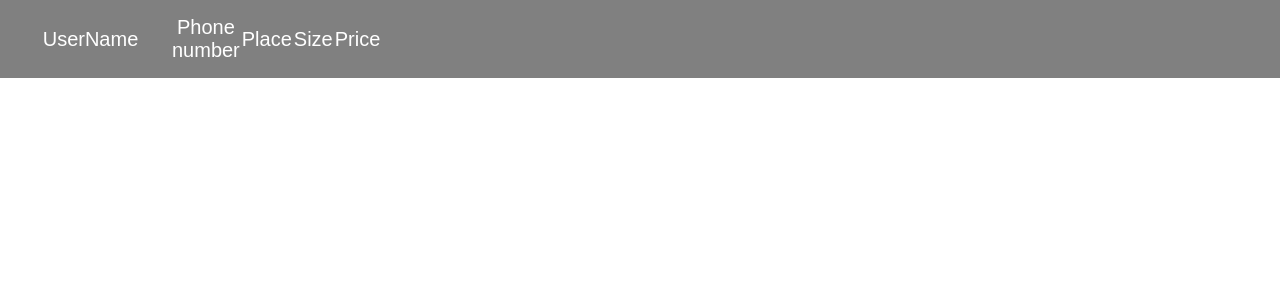
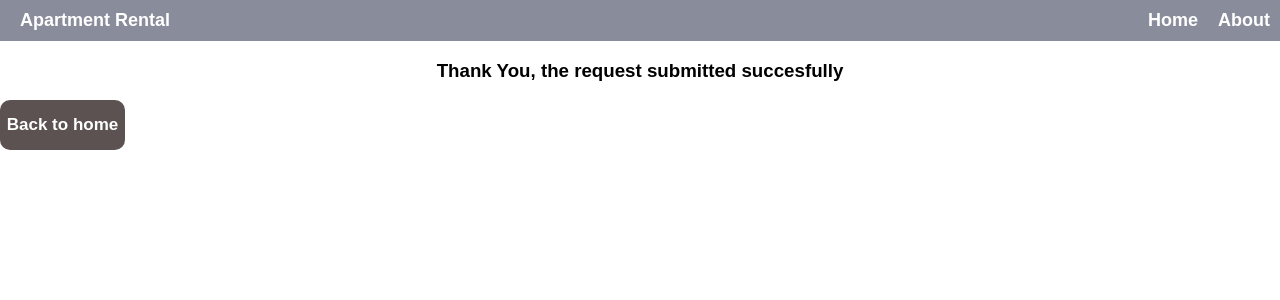
Before and after one commit to AliGreo/Flask-app, a Flask app: template templates/done.html in a window 1280 px wide. Shown: the top 300 px of the page. Run offline with Flask 3, Linux system fonts and the light colour scheme; the template is opened without the code that fills it, so the values that code supplies are empty.

Commit message:
update version 7

```diff
--- a/app.py
+++ b/app.py
@@ -47,7 +47,7 @@ def done():
 
         data = pd.read_csv('data.csv').to_dict(orient='records')
 
-        return redirect(url_for('done', data=data))
+        return render_template('done.html', data=data)
 
     else:
         return redirect(url_for('done'))
--- a/static/css/style.css
+++ b/static/css/style.css
@@ -7,67 +7,74 @@ body{
     box-sizing: border-box;
 }
 
+/* style the tabel */
+
 table{
-    margin-top: 45px;
-    background-color:antiquewhite;
-    border: 1px solid black;
+    margin-top: 20px;
+    width: 100%;
     border-collapse: collapse;
-    width: 100%;
-}
-
-.data th{
-    margin-top: 50px;
-    width: 100%;
-    color: #fff;
-    font-size: 20px;
-    font-weight: 500;
+    border: 1px solid #ddd;
+    align-items: center;
 }
 
 
-.header{
-position: fixed;
-top: 0;
-left: 0;
-width: 100%;
-padding: 15px 10px;
-background-color: gray;
-display: flex;
-justify-content: space-between;
-align-items: center;
-z-index: 1000;
+table thead{
+    background-color: gray;
+    color: #fff;
+    width: 100%;
+    align-items: center;
 }
 
-.navbar a{
+.header{
+    background-color: gray;
+    color: #fff;
+    padding: 10px 0;
+    text-align: center;
+}
+
+
+
+/* style the header */
+
+.navbar {
+    display: flex;
+    justify-content: space-between;
+    align-items: center;
+    background-color: rgb(137, 140, 154); /* Adjust as needed */
+    padding: 10px;
+}
+
+.head_h1{
+    color: #fff;
+    font-size: 30px;
+    font-weight: 700;
+    margin-left: 10px;
+}
+
+.navbar a {
     color: #fff;
     text-decoration: none;
     font-weight: 700;
     font-size: 18px;
-    margin-left: 20px;
+    margin-left: 10px;
 }
 
-.navbar a:hover{
-    color: rebeccapurple;
-}
-
-.rental{
-    font-size: 32px;
-    font-weight: 500;
-    text-decoration: none;
-    color: #fff;
+.navbar-links {
+    display: flex;
+    gap: 10px; /* Adds spacing between the links */
 }
 
 
 
+/* style the form */
+
 .form_div{
-    background-color: gray;
-    width: 50%;
-    margin-top: 100px;
+    background-color: rgb(92, 82, 82);
+    margin-top: 10px;
+    width: 60%;
     display: flex;
     justify-content:center;
-    align-items: center;
-    margin-left: 200px;
-    margin-right: 200px;
-    padding: 10px 20px;
+    margin-left: 150px;
 }
 
 
@@ -104,7 +111,8 @@ form button{
     width: 100%;
     padding: 10px;
     margin-top: 10px;
-    background-color: yellowgreen;
+    margin-bottom: 10px;
+    background-color: rgb(190, 221, 128);
     color: #fff;
     border: none;
     border-radius: 10px;
@@ -114,3 +122,36 @@ form button{
 form button:hover{
     background-color: rebeccapurple;
 }
+
+.about_h3{
+margin-top: 100px;
+padding-left: 20px;
+}
+
+
+
+/* style the done page */
+
+.done_h3{
+align-items: center;
+text-align: center;
+}
+
+
+.back_home_div{
+    display: flex;
+    justify-content: center;
+    align-items: center;
+    background-color: rgb(92, 82, 82);
+    width: 125px;
+    height: 50px;
+    border: #14e893;
+    border-radius: 10px;
+}
+
+.back_home{
+    text-decoration: none;
+    font-weight: 700;
+    font-size: 17px;
+    color: #fff;
+}
--- a/templates/about.html
+++ b/templates/about.html
@@ -5,5 +5,5 @@
 
 
 {% block content %}
-<h3>We are an apartment rental boys in teba</h3>
+<h3 class="about_h3">We are an apartment rental boys in teba</h3>
 {% endblock %}
--- a/templates/done.html
+++ b/templates/done.html
@@ -7,29 +7,9 @@
 {% endblock %}
 
 {% block content %}
-  <br>
-    <table class="table">
-        <thead class="header">
-            <tr class="data">
-                <th>UserName</th>
-                <th>Phone number</th>
-                <th>Place</th>
-                <th>Size</th>
-                <th>Price</th>
-            </tr>
-        </thead>
-        {% for row in data %}
-        <tbody id="head_body">
-            <tr id="data">
-                <td>{{row['user_name']}}</td>
-                <td>{{row['phone_number']}}</td>
-                <td>{{row['place']}}</td>
-                <td>{{row['size']}}</td>
-                <td>{{row['price']}} LE</td>
-            </tr>
-        </tbody>
-        {% endfor %}
-    </table>
-
+<h3 class="done_h3">Thank You, the request submitted succesfully</h3>
+<div class="back_home_div">
+<a href="/" class="back_home">Back to home</a>
+</div>
 
 {% endblock %}
--- a/templates/home.html
+++ b/templates/home.html
@@ -10,13 +10,16 @@
 </head>
 <body>
 
-    <header class="header">
-        <a href="/home" class="rental">Apartment Rental</a>
-        <nav class="navbar">
-            <a href="/home">Home</a>
+    <div class="navbar">
+        <div class="navbar-logo">
+            <a href="/home" class="head_h1">Apartment Rental</a>
+        </div>
+        <div class="navbar-links">
+            <a href="/">Home</a>
             <a href="/about">About</a>
-        </nav>
-    </header>
+        </div>
+    </div>
+
 
   {% block content%}
 
```
Also changed, not shown: data.csv (+124 -0 lines).
